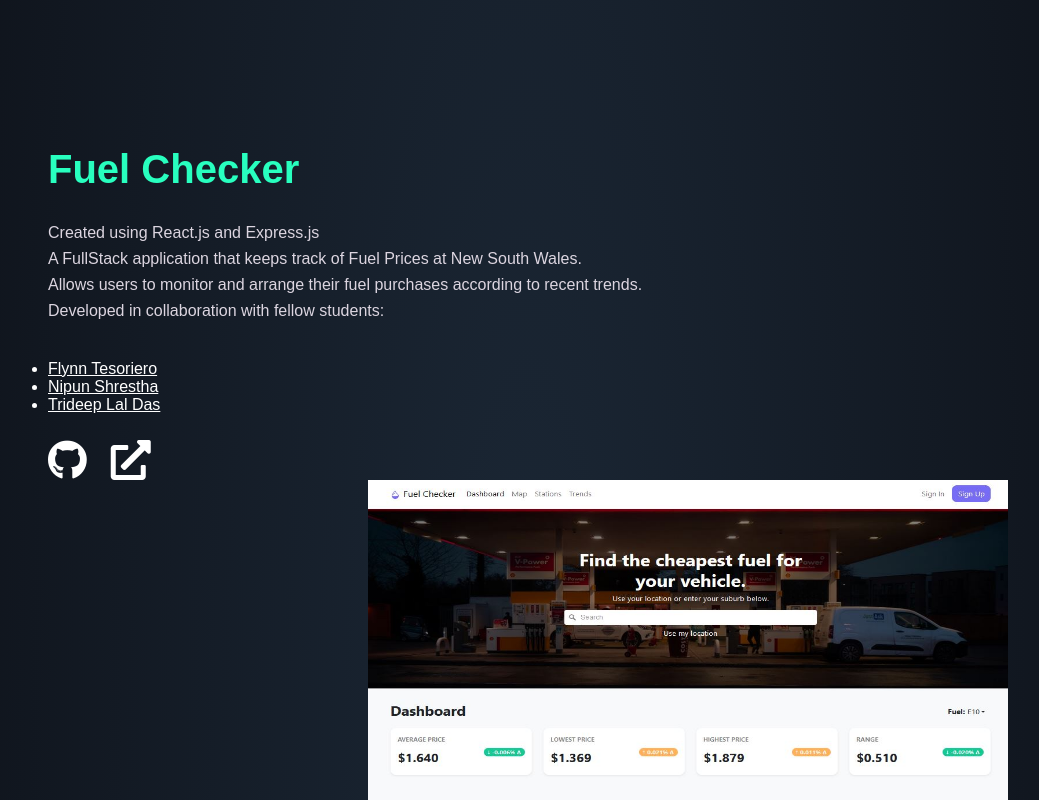
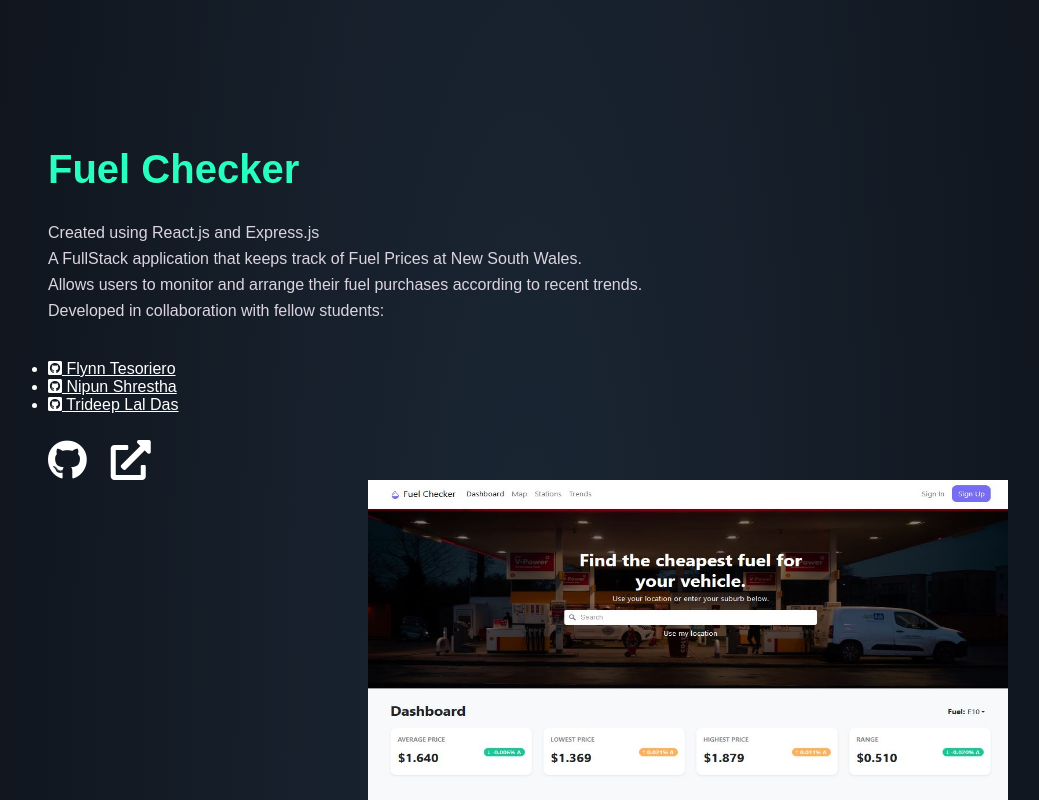
Before and after one commit to HubertHartan/Personal-Website, a React (Create React App) app: page / in a window 1280 px wide. Shown: the part 2293-3093 px from the top of the page, without its empty margins (112-1151 px from the left). Built offline with nearby package versions, Linux system fonts and the light colour scheme.

Commit message:
Changed fuel component format

```diff
--- a/src/components/Fuel.js
+++ b/src/components/Fuel.js
@@ -11,10 +11,10 @@ const Fuel = () =>{
 					<p>A FullStack application that keeps track of Fuel Prices at New South Wales.</p>
 					<p>Allows users to monitor and arrange their fuel purchases according to recent trends.</p>
 					<p>Developed in collaboration with fellow students: </p>
-					<ul>
-						<li><a href="https://github.com/Flynntes" target="_blank" rel="noreferrer">Flynn Tesoriero</a> </li>
-						<li><a href="https://github.com/nipunshrestha" target="_blank" rel="noreferrer">Nipun Shrestha</a> </li>
-						<li><a href="https://github.com/TrideepLD" target="_blank" rel="noreferrer">Trideep Lal Das</a></li>
+					<ul className="team">
+						<li className="teammate"><a href="https://github.com/Flynntes" target="_blank" rel="noreferrer" className="teammate-link"><i className="fab fa-github-square"/> Flynn Tesoriero</a> </li>
+						<li className="teammate"><a href="https://github.com/nipunshrestha" target="_blank" rel="noreferrer" className="teammate-link"><i className="fab fa-github-square"/> Nipun Shrestha</a> </li>
+						<li><a href="https://github.com/TrideepLD" target="_blank" rel="noreferrer" className="teammate-link"><i className="fab fa-github-square"/> Trideep Lal Das</a></li>
 					</ul>
 
 					<br></br>
```
